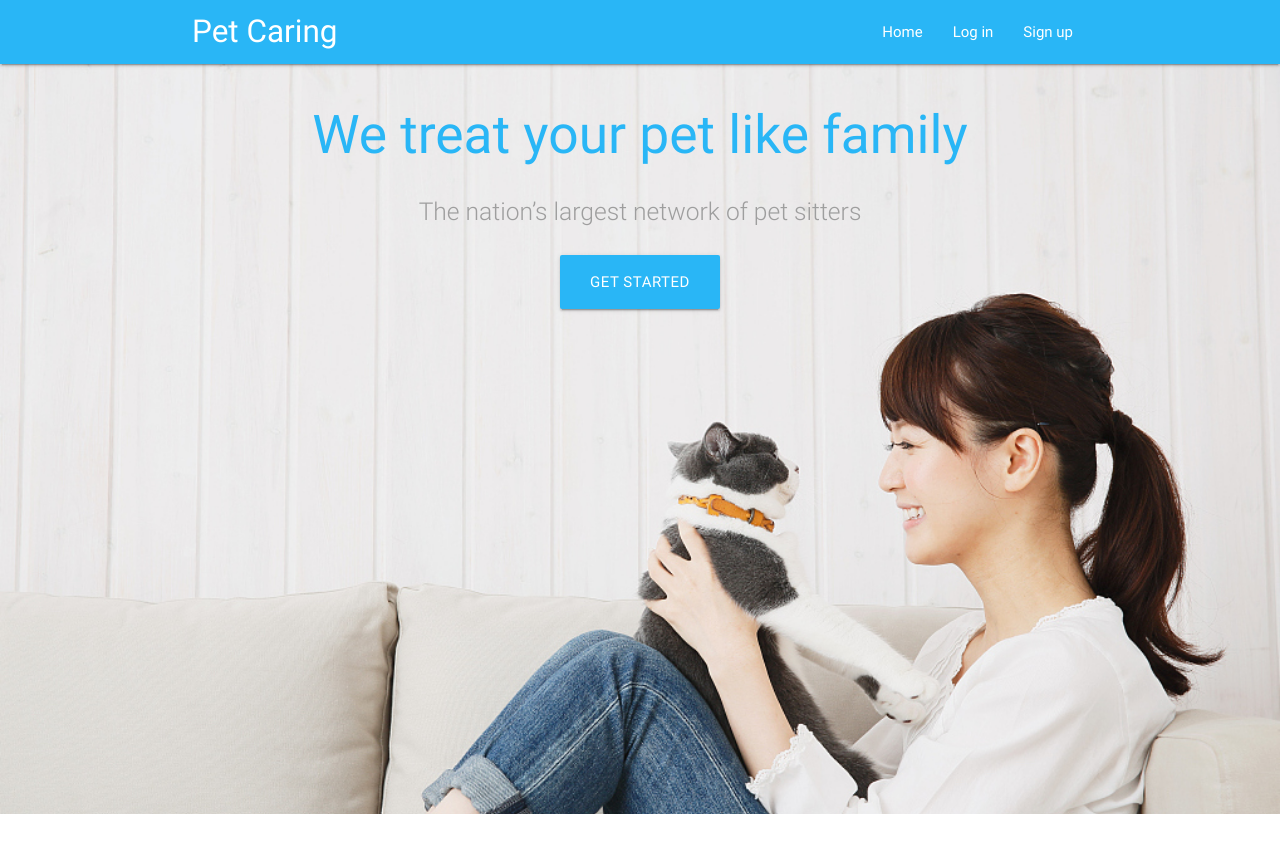
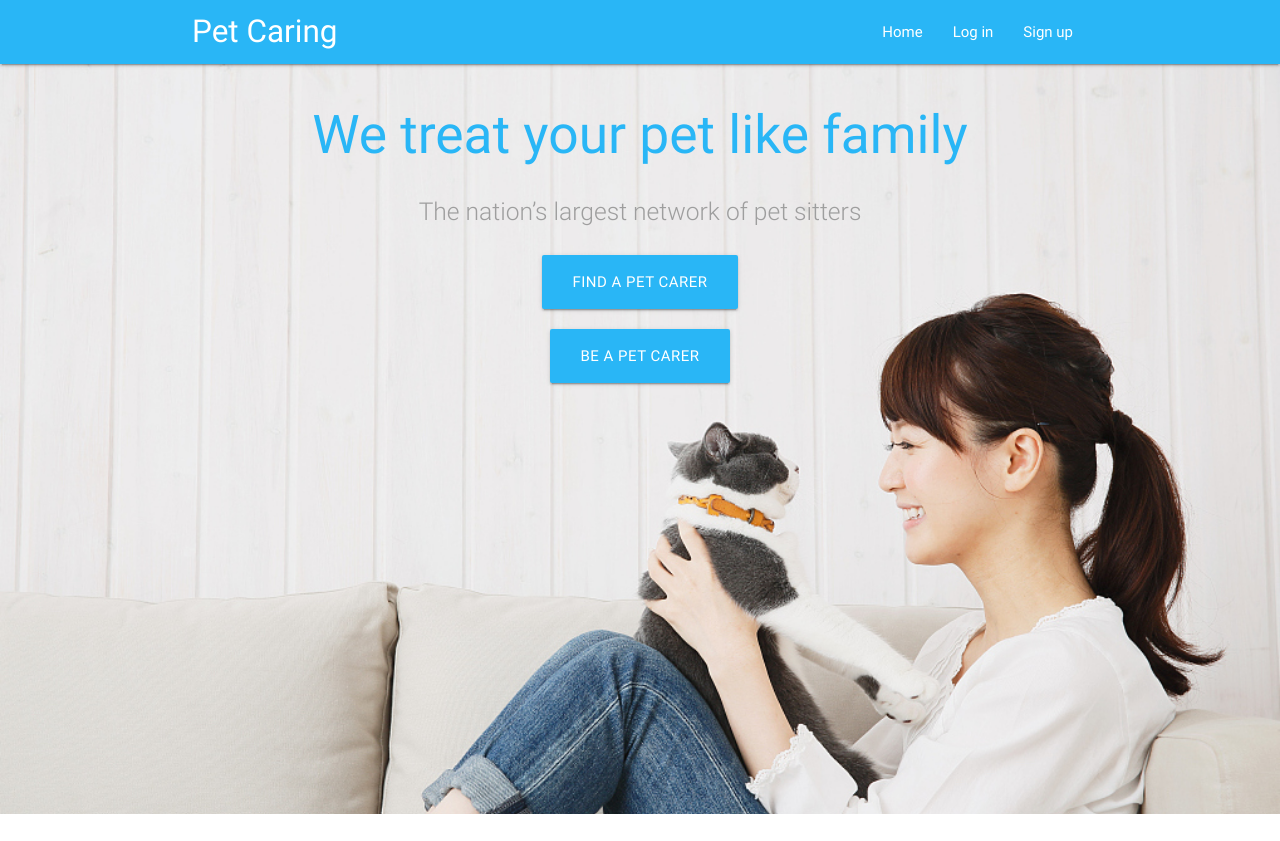
Before and after one commit to kexiaowen/pet-caring, a PHP site: page /index.php in a window 1280 px wide. Shown: the top 841 px of the page. Run offline with PHP 8.4, Linux system fonts and the light colour scheme; some libraries are stand-ins or nearby versions.

Commit message:
Modify routing for homepage

```diff
--- a/petcaring/htdocs/index.php
+++ b/petcaring/htdocs/index.php
@@ -16,9 +16,9 @@
   <nav class="light-blue lighten-1" role="navigation">
     <div class="nav-wrapper container"><a id="logo-container" href="#" class="brand-logo">Pet Caring</a>
       <ul class="right">
-        <li><a href="index.php">Home</a></li>
-        <li><a href="login.php">Log in</a></li>
-        <li><a href="signup.php">Sign up</a></li>
+        <li><a href="/petcaring/index.php">Home</a></li>
+        <li><a href="/petcaring/login.php">Log in</a></li>
+        <li><a href="/petcaring/signup.php">Sign up</a></li>
       </ul>
     </div>
   </nav>
@@ -31,8 +31,11 @@
         <div class="row center">
           <h5 class="header col s12 light grey-text lighten-3">The nation’s largest network of pet sitters</h5>
         </div>
+         <div class="row center">
+          <a href="/petcaring/search.php" id="download-button" class="btn-large waves-effect waves-light light-blue lighten-1">Find a pet carer</a>
+        </div>
         <div class="row center">
-          <a href="#" id="download-button" class="btn-large waves-effect waves-light light-blue lighten-1">Get Started</a>
+          <a href="/petcaring/add_availability.php" id="download-button" class="btn-large waves-effect waves-light light-blue lighten-1">Be a pet carer</a>
         </div>
         <br><br>
 
```
